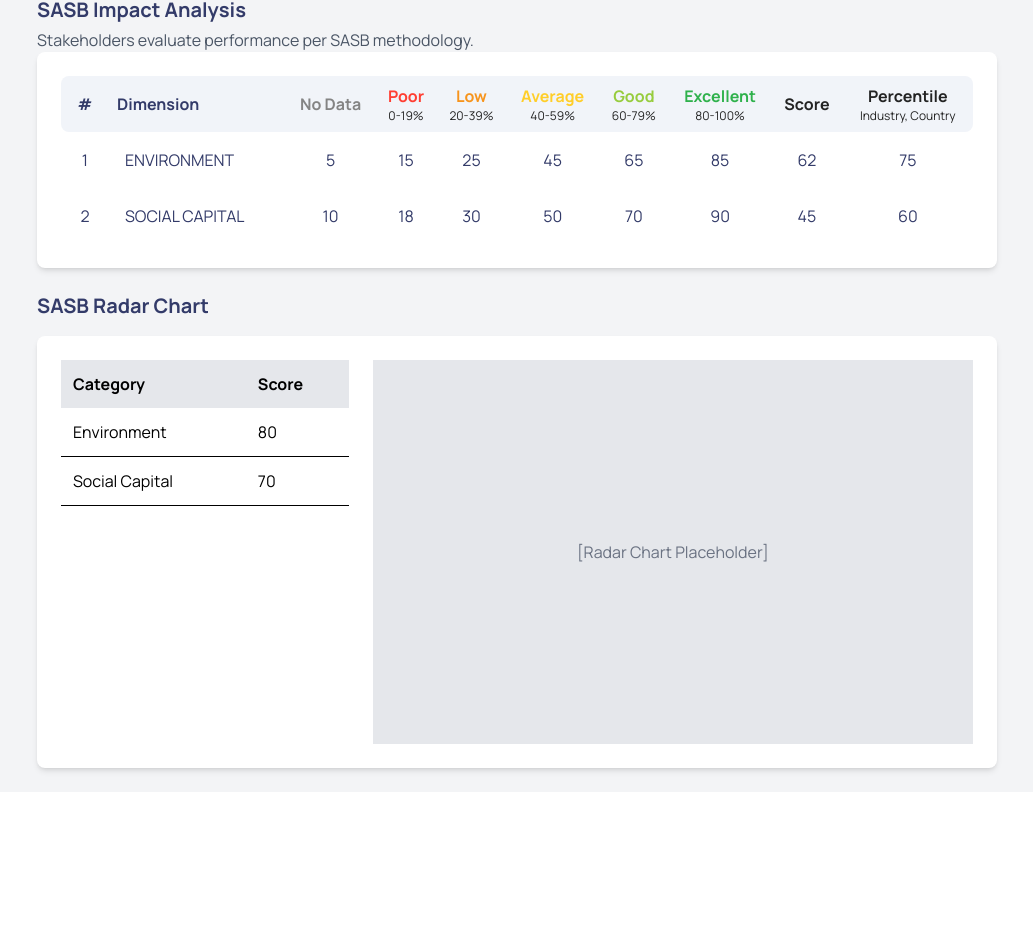
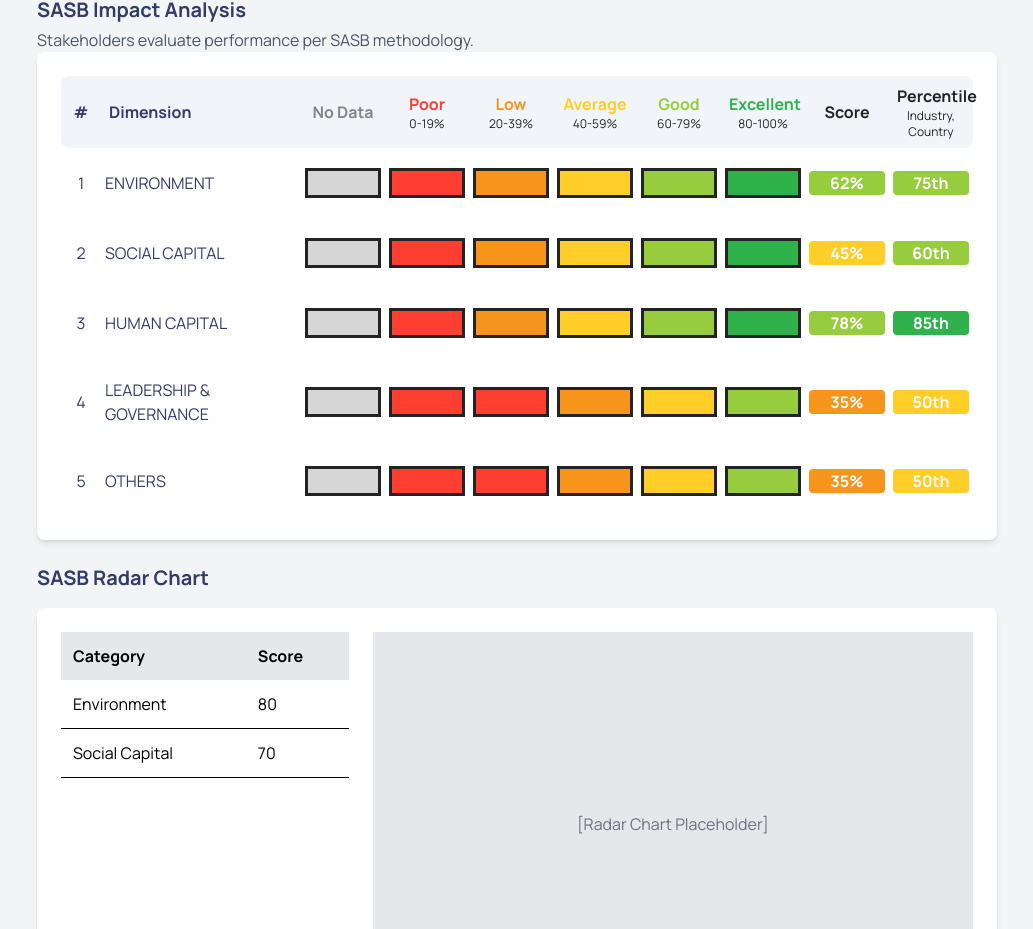
Before and after one commit to SSIndex/MonitorPOC, a Next.js app in the folder monitor/: page /general in a window 1280 px wide. Shown: the part 1296-2225 px from the top of the page, without its empty margins (123-1156 px from the left). Before the commit the page ends 2088 px from the top, so only its background shows below. Built offline with nearby package versions, Linux system fonts and the light colour scheme.

Commit message:
feat(table.tsx): IMPROVE table design

```diff
--- a/monitor/src/_components/table.tsx
+++ b/monitor/src/_components/table.tsx
@@ -2,6 +2,15 @@
 
 import React from 'react';
 import { useReactTable, getCoreRowModel, getExpandedRowModel } from '@tanstack/react-table';
+
+// Utility function to categorize score to Tailwind text color class
+export const categorizeScoreToBgClassName = (score: number): string => {
+  if (score < 20) return 'bg-ssindex-poor';
+  if (score < 40) return 'bg-ssindex-low';
+  if (score < 60) return 'bg-ssindex-average';
+  if (score < 80) return 'bg-ssindex-good';
+  return 'bg-ssindex-excellent';
+};
 
 // Sample data for the parent table (ESG Dimensions)
 const dimensionData = [
@@ -36,6 +45,54 @@ const dimensionData = [
       { orderId: 'O3', item: 'Monitor', price: 300 },
     ],
   },
+  {
+    id: 3,
+    dimension: 'HUMAN CAPITAL',
+    noData: 2,
+    poor: 8,
+    low: 20,
+    average: 40,
+    good: 60,
+    excellent: 80,
+    score: 78,
+    percentile: 85,
+    orders: [
+      { orderId: 'O4', item: 'Keyboard', price: 50 },
+      { orderId: 'O5', item: 'Headphones', price: 100 },
+    ],
+  },
+  {
+    id: 4,
+    dimension: 'LEADERSHIP & GOVERNANCE',
+    noData: 0,
+    poor: 5,
+    low: 15,
+    average: 25,
+    good: 45,
+    excellent: 65,
+    score: 35,
+    percentile: 50,
+    orders: [
+      { orderId: 'O6', item: 'Chair', price: 150 },
+      { orderId: 'O7', item: 'Table', price: 200 },
+    ],
+  },
+  {
+   id: 5,
+   dimension: 'OTHERS',
+    noData: 0,
+    poor: 5,
+    low: 15,
+    average: 25,
+    good: 45,
+    excellent: 65,
+    score: 35,
+    percentile: 50,
+    orders: [
+      { orderId: 'O6', item: 'Chair', price: 150 },
+      { orderId: 'O7', item: 'Table', price: 200 },
+    ],
+  }
 ];
 
 // Columns for the parent table
@@ -110,7 +167,7 @@ export function Table() {
 
   return (
     <div>
-      <table style={{ borderCollapse: 'collapse', width: '100%' }}>
+      <table className='table-fixed w-full border-collapse'>
         <thead>
           {table.getHeaderGroups().map(headerGroup => (
             <tr key={headerGroup.id}>
@@ -118,7 +175,7 @@ export function Table() {
 
                 if (i === 0) {
                   return (
-                    <th key={header.id} className='bg-ssindex-table-header-gray text-primary rounded-l-lg' style={{ padding: '8px', textAlign: 'center' }}>
+                    <th key={header.id} className='bg-ssindex-table-header-gray text-primary rounded-l-lg w-10' style={{ padding: '8px', textAlign: 'center' }}>
                       {header.isPlaceholder ? null : header.column.columnDef.header}
                     </th>
                   )
@@ -126,7 +183,7 @@ export function Table() {
 
                 if (i === 1) {
                   return (
-                    <th key={header.id} className='bg-ssindex-table-header-gray text-primary' style={{ padding: '8px', textAlign: 'left' }}>
+                    <th key={header.id} className='bg-ssindex-table-header-gray text-primary w-50' style={{ padding: '8px', textAlign: 'left' }}>
                       {header.isPlaceholder ? null : header.column.columnDef.header}
                     </th>
                   )
@@ -159,14 +216,63 @@ export function Table() {
                 className={`hover:bg-neutral-200 ${row.getIsExpanded() ? 'bg-neutral-200' : 'bg-white'}`}
                 // style={{ cursor: 'pointer', background: row.getIsExpanded() ? '#f0f0f0' : 'white' }}
               >
-                {row.getVisibleCells().map((cell, i) => (
-                  <td key={cell.id} className={`p-4 text-primary ${ i === 1 ? 'text-left' : 'text-center' }`}>
-                    {/* {cell.column.columnDef.cell ? cell.renderCell() : cell.getValue()} */}
-                    <div>
-                      {cell.column.columnDef.cell ? cell.getValue() : cell.getValue()}
-                    </div>
-                  </td>
-                ))}
+                {row.getVisibleCells().map((cell, i) => {
+                  console.log('cell', cell);
+                  console.log('cell.column.id', cell.column.id);
+                  const columnId = cell.column.id;
+
+                  const value = cell.getValue();
+                  const commonClasses = 'pt-5 pb-5 ps-1 pe-1 text-primary';
+                  let backgroundColor = ""
+                  // if value is number, categorize it
+                  if (['noData', 'poor', 'low', 'average', 'good', 'excellent', 'score', 'percentile'].includes(columnId)) {
+                    if (columnId === 'noData') {
+                      backgroundColor = 'bg-ssindex-no-data';
+                    }
+                    else {
+                      backgroundColor = `${categorizeScoreToBgClassName(value)}`;
+                    }
+                  }
+
+                  const coloredCells = ['noData', 'poor', 'low', 'average', 'good', 'excellent'];
+
+                  if (coloredCells.includes(columnId)) {
+                    return (
+                      <td key={cell.id} className={`${commonClasses} ${ i === 1 ? 'text-left' : 'text-center' }`}>
+                        <div className={`${backgroundColor} border-3 border-dark  w-full h-full`}>
+                        {'\u200B'}
+                        </div>
+                      </td>
+                    )
+                  }
+
+                  switch (columnId) {
+                    case 'score':
+                      return (
+                        <td key={cell.id} className={`${commonClasses} text-white font-bold ${ i === 1 ? 'text-left' : 'text-center' }`}>
+                          <div className={`${backgroundColor} rounded-sm w-full h-full`}>
+                            {`${value}%`}
+                          </div>
+                        </td>
+                      )
+                    case 'percentile':
+                      return (
+                        <td key={cell.id} className={`${commonClasses} text-white font-bold ${ i === 1 ? 'text-left' : 'text-center' }`}>
+                          <div className={`${backgroundColor} rounded-sm w-full h-full`}>
+                            {`${value}th`}
+                          </div>
+                        </td>
+                      )
+                    default:
+                      return (
+                        <td key={cell.id} className={`${commonClasses} text-primary ${ i === 1 ? 'text-left' : 'text-center' }`}>
+                          <div className={`${backgroundColor} w-full h-full`}>
+                            {value}
+                          </div>
+                        </td>
+                      )
+                  }
+                })}
               </tr>
               {row.getIsExpanded() && (
                 <tr>
```
